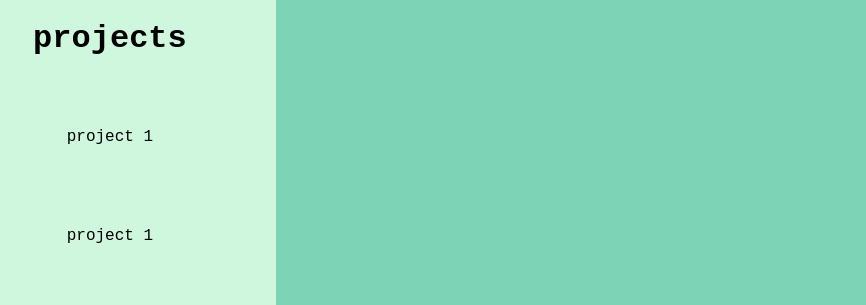
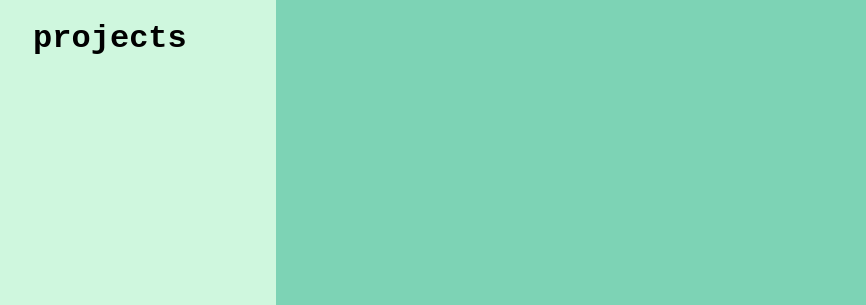
Before and after one commit to Ezzhingy/todo-list-app, a React (Create React App) app: page / in a window 1280 px wide. Shown: the top 305 px of the page, without its empty margins (56-922 px from the left). Built offline with nearby package versions, Linux system fonts and the light colour scheme.

Commit message:
Add "add new project" functionality
When user clicks "add new project" button, a modal
is brought up. User can then input their project
name. Project name then appears on sidebar.

```diff
--- a/src/components/project-modal/ProjectModal.js
+++ b/src/components/project-modal/ProjectModal.js
@@ -14,7 +14,8 @@ const Modal = ({ isShowing, hide }) => {
         const newProject = project(inputProject.value);
         allProjects.projectObj[inputProject.value] = newProject;
         inputProject.value = '';
-        console.log(allProjects.projectObj);
+        hide();
+        // console.log(allProjects.projectObj);
     }
 
     if (isShowing) {
--- a/src/components/sidebar/Sidebar.js
+++ b/src/components/sidebar/Sidebar.js
@@ -1,5 +1,8 @@
 import React from 'react';
 import './sidebar.css';
+
+import { project, allProjects } from '../../functions/factory';
+
 
 export class Sidebar extends React.Component {
     constructor(props) {
@@ -9,12 +12,7 @@ export class Sidebar extends React.Component {
     render() {
         return (
             <div className='sidebar-grid'>
-                <button className='project-card'>
-                    project 1
-                </button>
-                <button className='project-card'>
-                    project 1
-                </button>
+                {Object.keys(allProjects.projectObj).map((project, i) => <button className='project-card' key={i}>{project}</button>)}
             </div>
         );
     }
```
